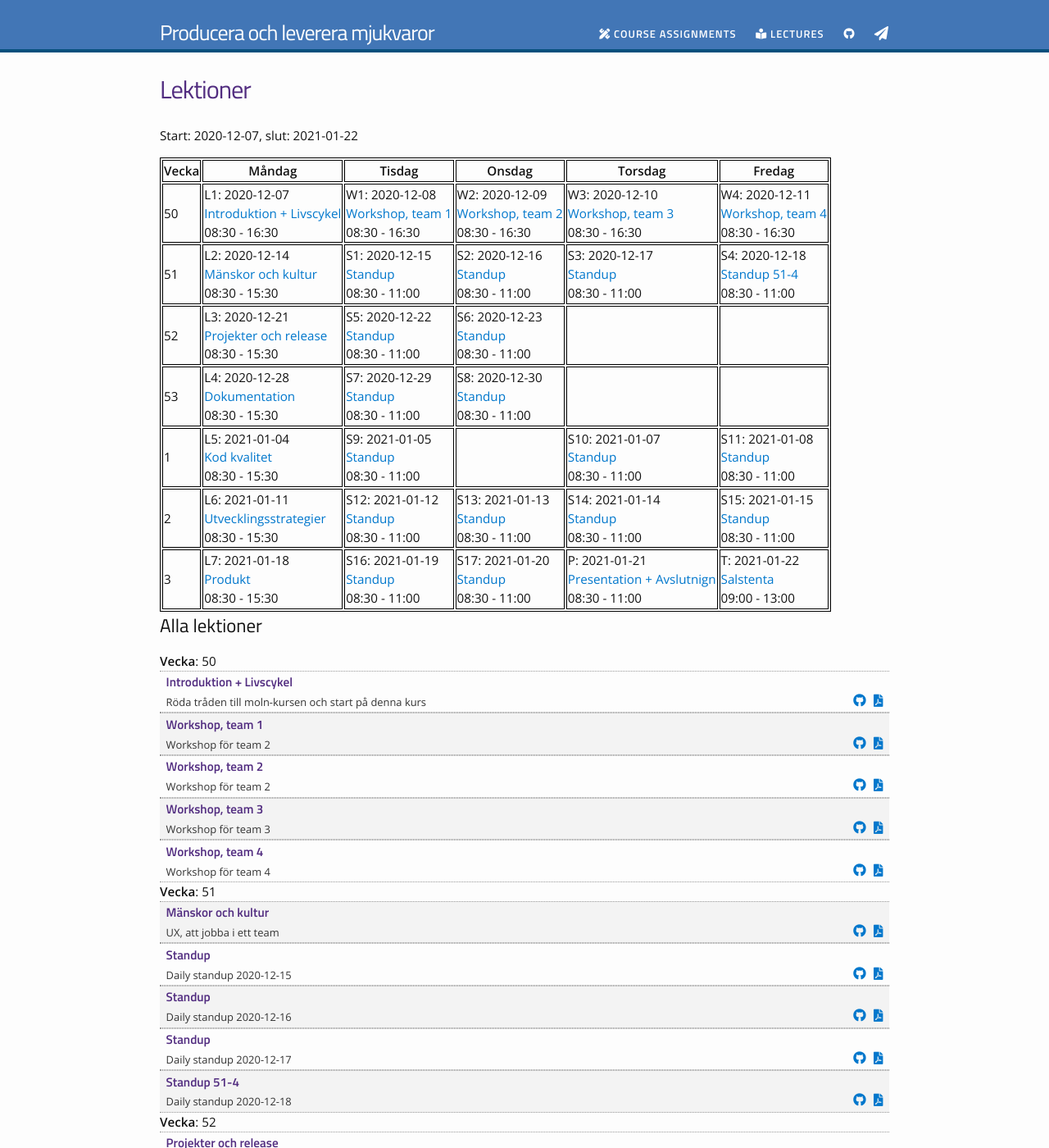
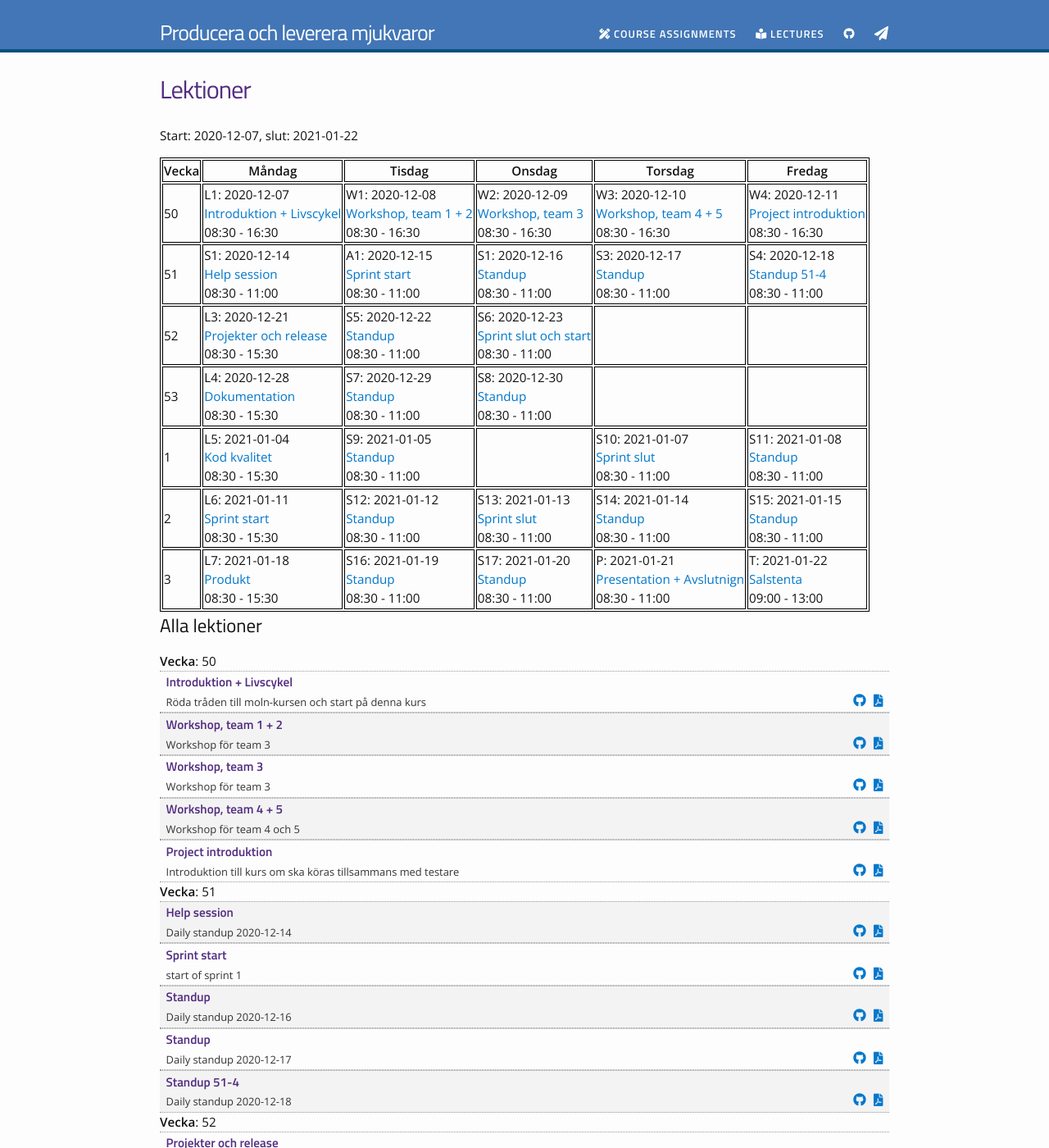
Before and after one commit to PGBSNH19/course-producera-leverera, a Jekyll site: the page built from lectures.md, in a window 1280 px wide and 1400 px high. Shown: the whole window at 82% size. Built offline with Jekyll 4.4.1, drawn with Linux system fonts in a browser that asks for light colours; nearby versions of some CDN libraries; some of the changed text lies outside the part shown.

Commit message:
Updates to lecture plan

```diff
--- a/_data/lectures.yml
+++ b/_data/lectures.yml
@@ -13,7 +13,7 @@
     dirname: untitled-lecture
     description: "Röda tråden till moln-kursen och start på denna kurs"
   - day: 2020-12-08
-    lecture: "Workshop, team 1"
+    lecture: "Workshop, team 1 + 2"
     number: "W1"
     slug: workshop
     start-time: "08:30"
@@ -21,9 +21,9 @@
     length: 420
     filename: Untitled
     dirname: untitled-lecture
-    description: "Workshop för team 2"
+    description: "Workshop för team 3"
   - day: 2020-12-09
-    lecture: "Workshop, team 2"
+    lecture: "Workshop, team 3"
     number: "W2"
     slug: workshop
     start-time: "08:30"
@@ -31,9 +31,9 @@
     length: 420
     filename: Untitled
     dirname: untitled-lecture
-    description: "Workshop för team 2"
+    description: "Workshop för team 3"
   - day: 2020-12-10
-    lecture: "Workshop, team 3"
+    lecture: "Workshop, team 4 + 5"
     number: "W3"
     slug: workshop
     start-time: "08:30"
@@ -41,9 +41,9 @@
     length: 420
     filename: Untitled
     dirname: untitled-lecture
-    description: "Workshop för team 3"
+    description: "Workshop för team 4 och 5"
   - day: 2020-12-11
-    lecture: "Workshop, team 4"
+    lecture: "Project introduktion"
     number: "W4"
     slug: workshop
     start-time: "08:30"
@@ -51,22 +51,12 @@
     length: 420
     filename: Untitled
     dirname: untitled-lecture
-    description: "Workshop för team 4"
+    description: "Introduktion till kurs om ska köras tillsammans med testare"
 - week: 51
   year: 2020
   days:
   - day: 2020-12-14
-    lecture: "Mänskor och kultur"
-    number: "L2"
-    slug: lecture_02
-    start-time: "08:30"
-    end-time: "15:30"
-    length: 360
-    filename: Untitled
-    dirname: untitled-lecture
-    description: "UX, att jobba i ett team"
-  - day : 2020-12-15
-    lecture: "Standup"
+    lecture: "Help session"
     number: "S1"
     slug: standup
     start-time: "08:30"
@@ -74,10 +64,20 @@
     length: 150
     filename: Untitled
     dirname: untitled-lecture
-    description: "Daily standup 2020-12-15"
+    description: "Daily standup 2020-12-14"
+  - day : 2020-12-15
+    lecture: "Sprint start"
+    number: "A1"
+    slug: standup
+    start-time: "08:30"
+    end-time: "11:00"
+    length: 150
+    filename: Untitled
+    dirname: untitled-lecture
+    description: "start of sprint 1"
   - day: 2020-12-16
     lecture: "Standup"
-    number: "S2"
+    number: "S1"
     slug: standup
     start-time: "08:30"
     end-time: "11:00"
@@ -129,7 +129,7 @@
     dirname: untitled-lecture
     description: "Daily standup 2020-12-22"
   - day: 2020-12-23
-    lecture: "Standup"
+    lecture: "Sprint slut och start"
     number: "S6"
     slug: standup
     start-time: "08:30"
@@ -137,7 +137,7 @@
     length: 150
     filename: Untitled
     dirname: untitled-lecture
-    description: "Daily standup 2020-12-23"
+    description: "End of sprint 1 and start of sprint 2"
   - day: 2020-12-24
     lecture: null
   - day: 2020-12-25
@@ -205,7 +205,7 @@
   - day: 2021-01-06
     lecture: null
   - day: 2021-01-07
-    lecture: "Standup"
+    lecture: "Sprint slut"
     number: "S10"
     slug: standup
     start-time: "08:30"
@@ -213,7 +213,7 @@
     length: 150
     filename: Untitled
     dirname: untitled-lecture
-    description: "Daily standup 2021-01-07"
+    description: "End of sprint 2"
   - day: 2021-01-08
     lecture: "Standup"
     number: "S11"
@@ -228,7 +228,7 @@
   year: 2021
   days:
   - day: 2021-01-11
-    lecture: "Utvecklingsstrategier"
+    lecture: "Sprint start"
     number: "L6"
     slug: lecture_06
     start-time: "08:30"
@@ -236,7 +236,7 @@
     length: 360
     filename: Untitled
     dirname: untitled-lecture
-    description: "TDD, BDD, Privacy by design"
+    description: "Start of sprint 3"
   - day: 2021-01-12
     lecture: "Standup"
     number: "S12"
@@ -248,7 +248,7 @@
     dirname: untitled-lecture
     description: "Daily standup 2021-01-12"
   - day: 2021-01-13
-    lecture: "Standup"
+    lecture: "Sprint slut"
     number: "S13"
     slug: standup
     start-time: "08:30"
@@ -256,7 +256,7 @@
     length: 150
     filename: Untitled
     dirname: untitled-lecture
-    description: "Daily standup 2021-01-13"
+    description: "End of sprint 3"
   - day: 2021-01-14
     lecture: "Standup"
     number: "S14"
@@ -330,3 +330,24 @@
     filename: Untitled
     dirname: untitled-lecture
     description: "Saltanta"
+
+    #     lecture: "Mänskor och kultur"
+    # number: "L2"
+    # slug: lecture_02
+    # start-time: "08:30"
+    # end-time: "15:30"
+    # length: 360
+    # filename: Untitled
+    # dirname: untitled-lecture
+    # description: "UX, att jobba i ett team"
+
+
+    # lecture: "Utvecklingsstrategier"
+    # number: "L6"
+    # slug: lecture_06
+    # start-time: "08:30"
+    # end-time: "15:30"
+    # length: 360
+    # filename: Untitled
+    # dirname: untitled-lecture
+    # description: "TDD, BDD, Privacy by design"
```
